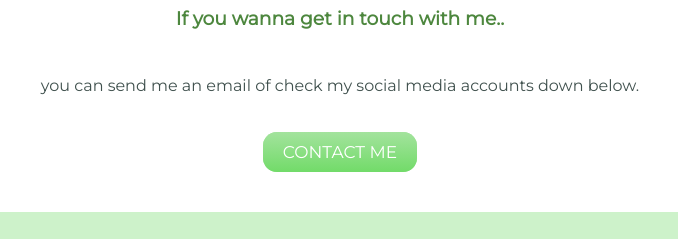
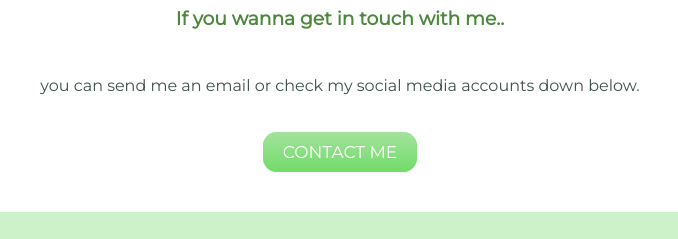
Before and after one commit to osamaabuwaar/My-Website, a plain HTML site: page index.html in a window 1280 px wide. Shown: the part 1912-2151 px from the top of the page, 300-978 px from the left. Drawn offline with Linux system fonts and the light colour scheme; a web font is replaced by a local one.

Commit message:
edit typo

```diff
--- a/index.html
+++ b/index.html
@@ -45,7 +45,7 @@
     <div class="contact-me">
       <h2>Get In Touch</h2>
       <h3>If you wanna get in touch with me..</h3>
-      <p class="contact-massage">you can send me an email of check my social media accounts down below.</p>
+      <p class="contact-massage">you can send me an email or check my social media accounts down below.</p>
       <a class="btn" href="mailto:osamaabuwaar@email.com">CONTACT ME</a>
     </div>
   </div>
```
